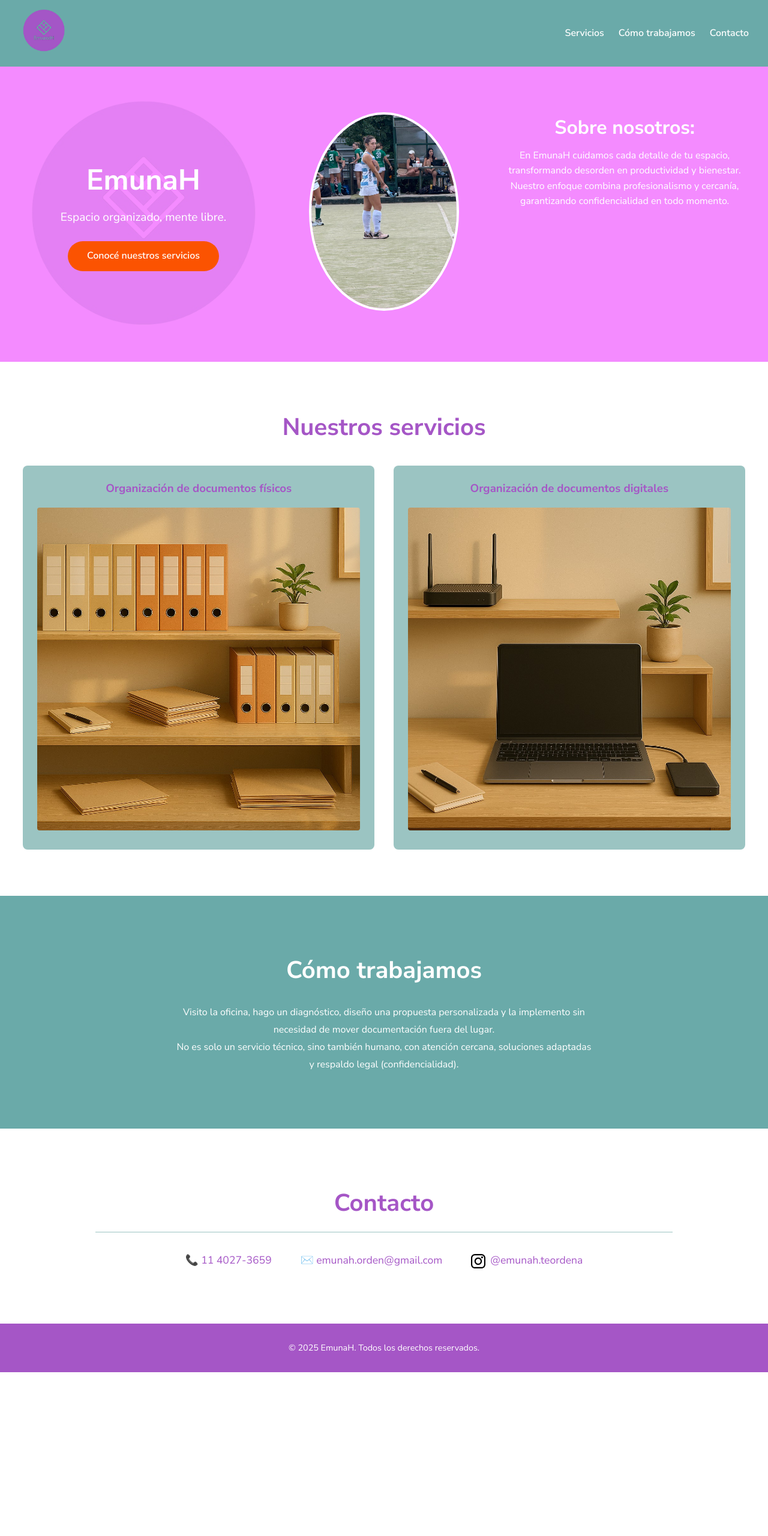
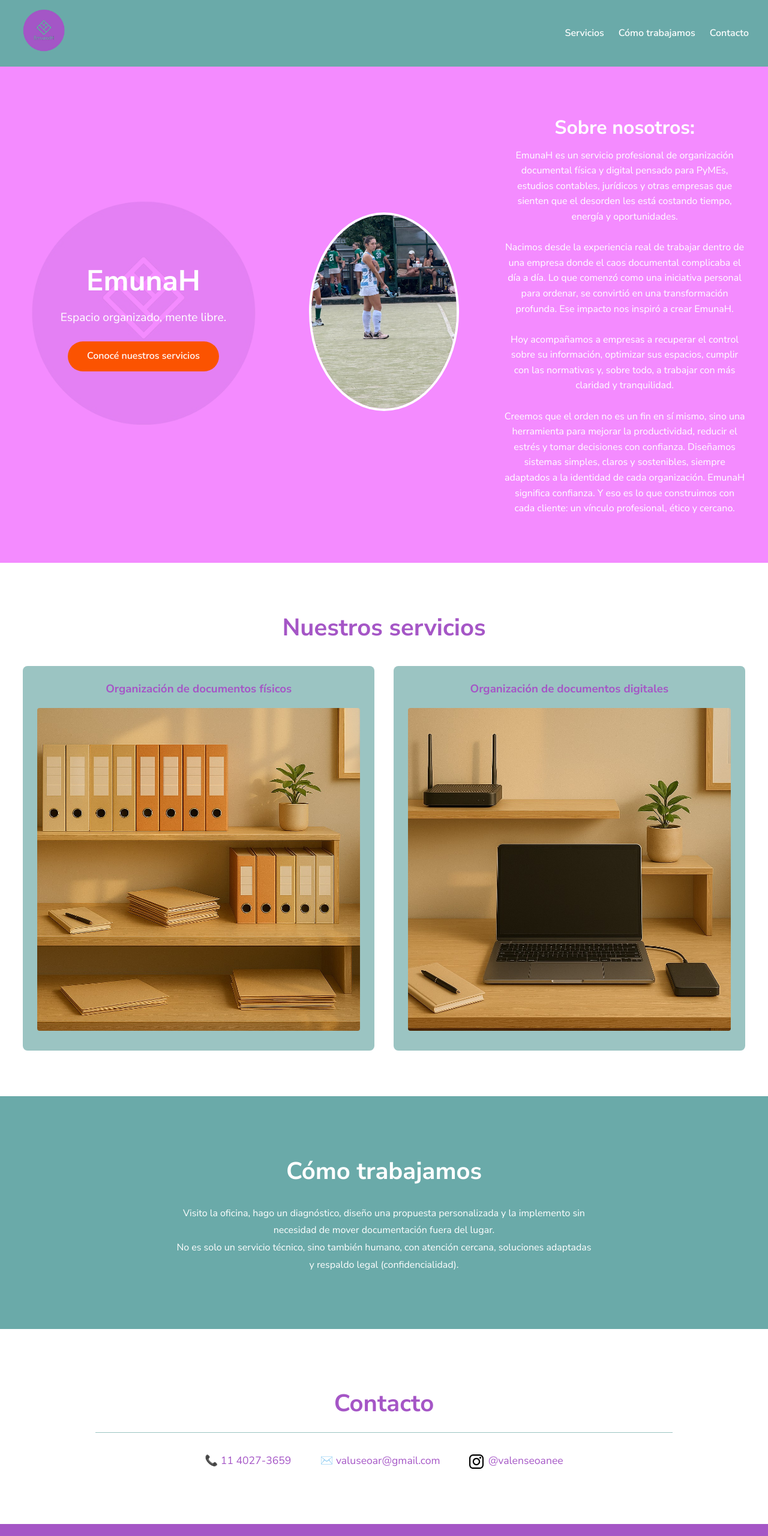
Before and after one commit to EmunaHorden/te_ordena, a plain HTML site: page index.html in a window 1280 px wide. Shown: the top 2560 px of the page at 60% size. Before the commit the page ends 2287 px from the top, so only its background shows below. Drawn offline with Linux system fonts and the light colour scheme.

Commit message:
index.html

```diff
--- a/index.html
+++ b/index.html
@@ -36,8 +36,10 @@
     <div class="hero-about">
       <h2>Sobre nosotros:</h2>
       <p>
-        En EmunaH cuidamos cada detalle de tu espacio, transformando desorden en productividad y bienestar.
-        Nuestro enfoque combina profesionalismo y cercanía, garantizando confidencialidad en todo momento.
+        EmunaH es un servicio profesional de organización documental física y digital pensado para PyMEs, estudios contables, jurídicos y otras empresas que sienten que el desorden les está costando tiempo, energía y oportunidades.<br><br>
+        Nacimos desde la experiencia real de trabajar dentro de una empresa donde el caos documental complicaba el día a día. Lo que comenzó como una iniciativa personal para ordenar, se convirtió en una transformación profunda. Ese impacto nos inspiró a crear EmunaH.<br><br>
+        Hoy acompañamos a empresas a recuperar el control sobre su información, optimizar sus espacios, cumplir con las normativas y, sobre todo, a trabajar con más claridad y tranquilidad.<br><br>
+        Creemos que el orden no es un fin en sí mismo, sino una herramienta para mejorar la productividad, reducir el estrés y tomar decisiones con confianza. Diseñamos sistemas simples, claros y sostenibles, siempre adaptados a la identidad de cada organización. EmunaH significa confianza. Y eso es lo que construimos con cada cliente: un vínculo profesional, ético y cercano.
       </p>
     </div>
   </section>
@@ -74,10 +76,10 @@
     <hr class="divider">
     <ul>
       <li>📞 <a href="tel:+541140273659">11 4027-3659</a></li>
-      <li>✉️ <a href="mailto:emunah.orden@gmail.com">emunah.orden@gmail.com</a></li>
+      <li>✉️ <a href="mailto:valuseoar@gmail.com">valuseoar@gmail.com</a></li>
       <li>
-        <a href="https://instagram.com/emunah.teordena" target="_blank">
-          <img src="images/instagram.svg" alt="Instagram" class="icon-social">@emunah.teordena
+        <a href="https://instagram.com/valenseoanee" target="_blank">
+          <img src="images/instagram.svg" alt="Instagram" class="icon-social">@valenseoanee
         </a>
       </li>
     </ul>
```
